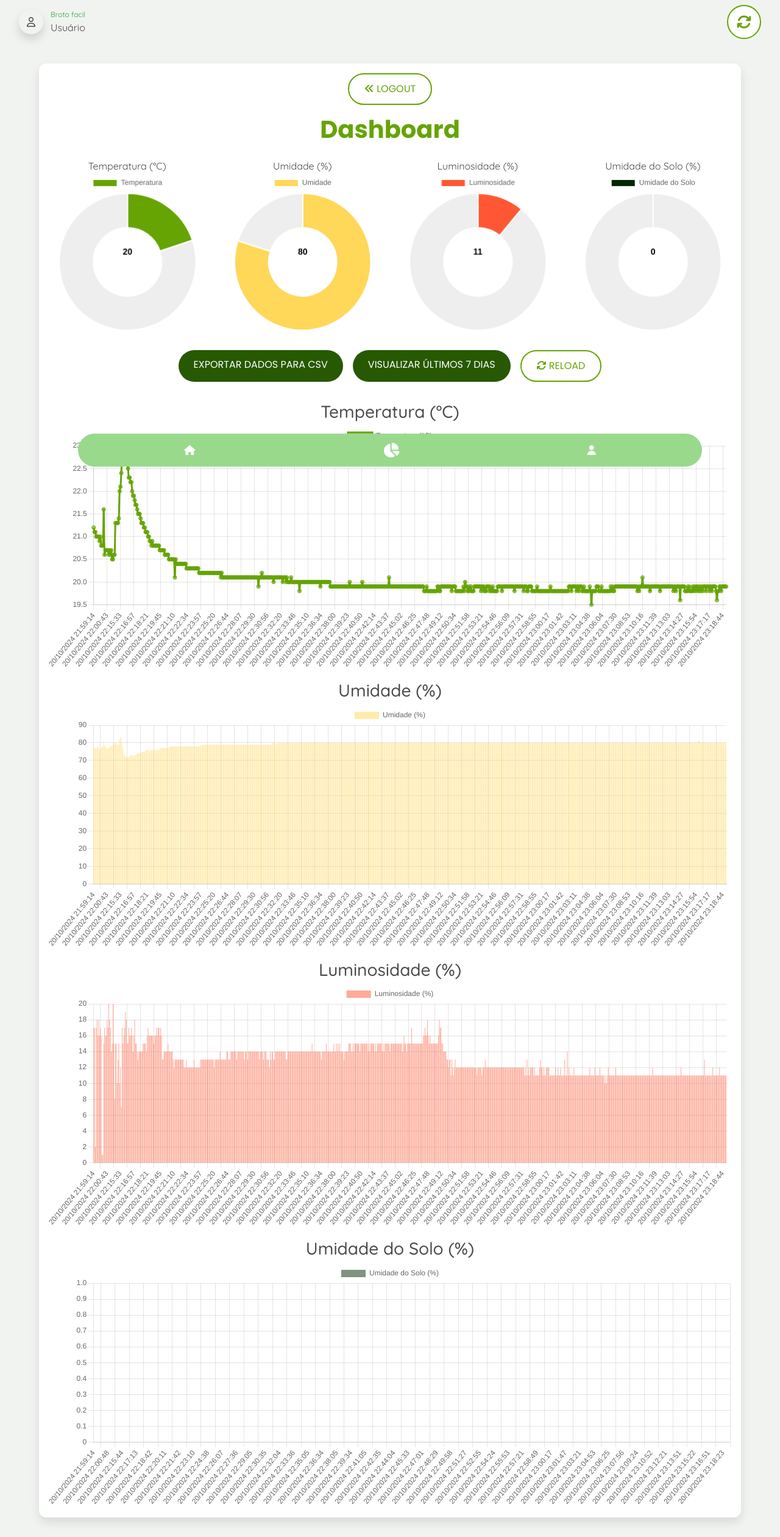
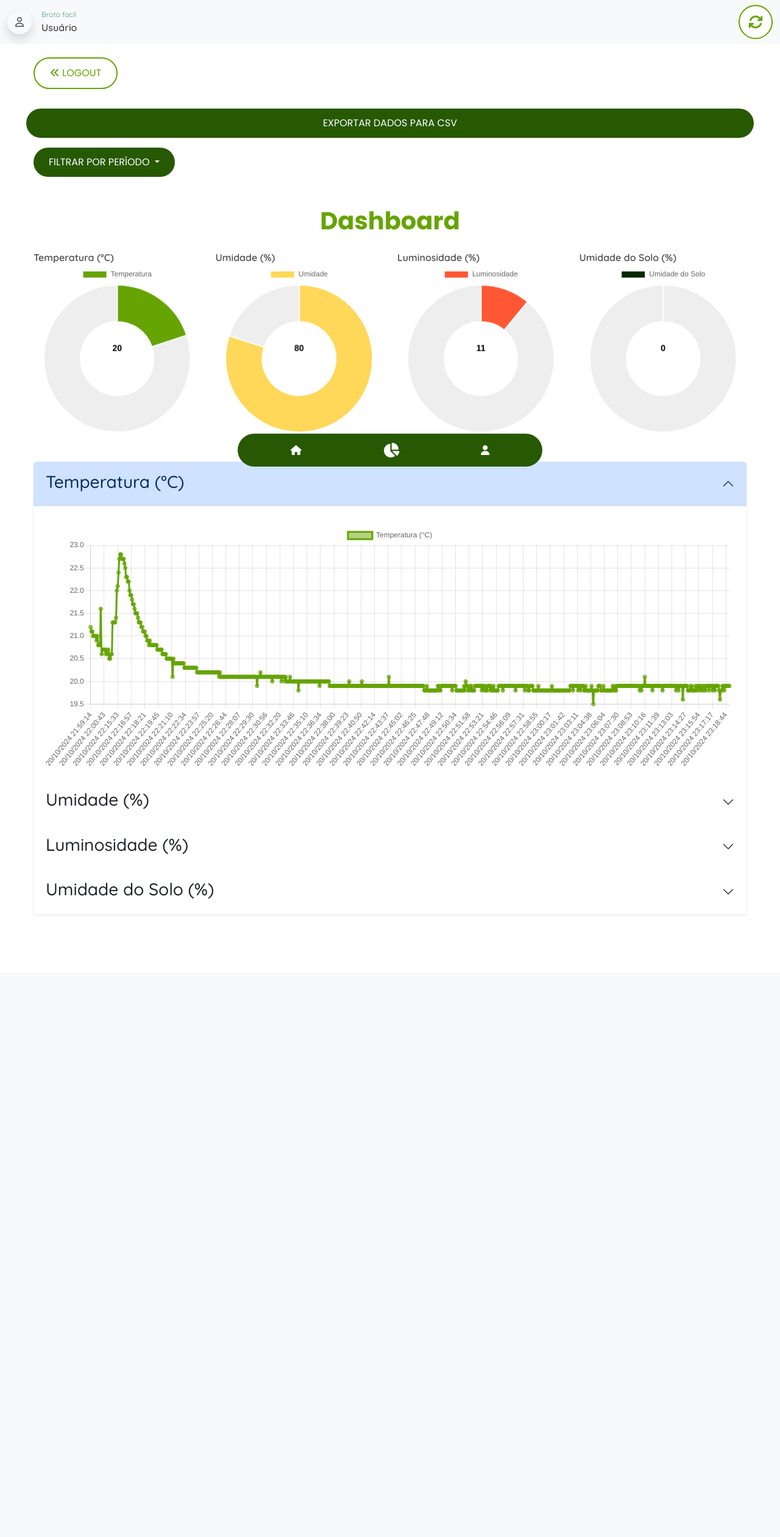
Before and after one commit to kevinwduran/esp32-brotofacil, a Flask app: page /dashboard in a window 1280 px wide. Shown: the whole page at 61% size. After the commit the page ends 1474 px from the top, so only its background shows below. Run offline with Flask 3, Linux system fonts and the light colour scheme; a user stored in the database is signed in; data comes from the database, SQL or seed files in the repository; some libraries are stand-ins or nearby versions.

Commit message:
Melhorias de layout

```diff
--- a/flask/app/controllers/dashboard.py
+++ b/flask/app/controllers/dashboard.py
@@ -1,4 +1,4 @@
-from flask import Blueprint, render_template, session, redirect, url_for
+from flask import Blueprint, render_template, session, redirect, url_for, request
 from datetime import datetime, timedelta
 from zoneinfo import ZoneInfo
 import plotly.graph_objs as go
@@ -13,10 +13,23 @@ dashboard_bp = Blueprint('dashboard', __name__)
 @login_required
 @role_required('admin')
 def dashboard():
-    DIAS_DE_FILTRAGEM = 7
-    data_limite = datetime.now(ZoneInfo('America/Sao_Paulo')) - timedelta(days=DIAS_DE_FILTRAGEM)
+    # Obter o parâmetro de filtragem da URL, padrão é 1 dia (24 horas)
+    filtro = request.args.get('filtro', default='1dia', type=str)
 
-    # Consultar os dados do banco para os últimos 7 dias
+    # Definir o limite de tempo com base no filtro selecionado
+    agora = datetime.now(ZoneInfo('America/Sao_Paulo'))
+    if filtro == '1hora':
+        data_limite = agora - timedelta(hours=1)
+    elif filtro == '1dia':
+        data_limite = agora - timedelta(days=1)
+    elif filtro == '7dias':
+        data_limite = agora - timedelta(days=7)
+    elif filtro == '1mes':
+        data_limite = agora - timedelta(days=30)
+    else:
+        data_limite = agora - timedelta(days=1)  # Padrão: 1 dia
+
+    # Consultar os dados do banco para o intervalo de tempo selecionado
     dados = DadosSensor.query.filter(DadosSensor.timestamp >= data_limite).order_by(DadosSensor.timestamp.asc()).all()
 
     # Extrair os valores dos dados
@@ -33,5 +46,6 @@ def dashboard():
         temperaturas=temperaturas,
         umidades=umidades,
         luminosidades=luminosidades,
-        umidadesolos=umidadesolos
+        umidadesolos=umidadesolos,
+        filtro=filtro  # Enviar o filtro selecionado ao template
     )
--- a/flask/app/static/styles.css
+++ b/flask/app/static/styles.css
@@ -26,14 +26,14 @@
 
 body {
     font-family: 'Quicksand', sans-serif;
-    background-color: #F1F3F0;
+
     color: #4a4a4a;
 }
 
 .block-content {
+    padding-top: 70px;
     display: flex;
     justify-content: center;
-    align-items: center;
     min-height: 100vh;
 }
 
@@ -42,7 +42,6 @@ body {
     max-width: 1200px;
     background-color: white;
     border-radius: 12px;
-    box-shadow: 0 8px 16px rgba(0, 0, 0, 0.1);
 }
 
 img {
@@ -109,7 +108,6 @@ img {
 
 
 .box-access {
-    max-width: 800px;
 }
 
 .cta-part {
@@ -119,12 +117,13 @@ img {
 
 .nav-bottom {
     position: fixed;
+    max-width: 500px;
     width: 80%;
     transform: translate(-50%, -50%);
     left: 50%;
     padding: 8px 25px;
     border-radius: 50px;
-    background-color: #98d98c;
+    background-color: #275902;
     z-index: 9999;
     bottom: 1%;
     display: flex;
--- a/flask/app/views/dashboard.html
+++ b/flask/app/views/dashboard.html
@@ -1,9 +1,26 @@
 {% extends "templates/layout.html" %} {% block title %}Dashboard - Broto Fácil{%
 endblock %} {% block content %}
-<div class="dashboard">
+<div class="container mt-4">
   <a class="text-start" href="{{ url_for('home.index') }}">
     <button class="btn btn-second"><i class="fa-solid fa-angles-left"></i> LOGOUT</button>
   </a>
+
+  <div class="row cta-part d-flex justify-content-center mt-3 mb-3">
+    <a href="{{ url_for('api.exportar_csv') }}" class="btn btn-custom">Exportar Dados para CSV</a>
+
+    <div class="dropdown">
+      <button class="btn btn-custom dropdown-toggle" type="button" id="filterButton" data-bs-toggle="dropdown" aria-expanded="false">
+        Filtrar por Período
+      </button>
+      <ul class="dropdown-menu" aria-labelledby="filterButton">
+        <li><a class="dropdown-item" href="{{ url_for('dashboard.dashboard', filtro='1hora') }}">Última 1 hora</a></li>
+        <li><a class="dropdown-item" href="{{ url_for('dashboard.dashboard', filtro='1dia') }}">Último 1 dia</a></li>
+        <li><a class="dropdown-item" href="{{ url_for('dashboard.dashboard', filtro='7dias') }}">Últimos 7 dias</a></li>
+        <li><a class="dropdown-item" href="{{ url_for('dashboard.dashboard', filtro='1mes') }}">Último 1 mês</a></li>
+      </ul>
+    </div>
+    </div>
+
   <h1 class="title text-center">Dashboard</h1>
 
   <!-- Gráficos Resumo -->
@@ -26,55 +43,92 @@ endblock %} {% block content %}
     </div>
   </div>
 
-  <div class="row cta-part d-flex justify-content-center mt-3 mb-3">
-      <a href="{{ url_for('api.exportar_csv') }}" class="btn btn-custom"
-      >Exportar Dados para CSV</a
-      >
-      <a href="{{ url_for('dashboard.dashboard') }}" class="btn btn-custom"
-        >Visualizar Últimos 7 Dias</a
-      >
-      <a href="{{ url_for('dashboard.dashboard') }}">
-        <button class="btn btn-second"><i class="fa-solid fa-arrows-rotate"></i> Reload</button>
-      </a>
-  </div>
+  <div class="accordion mt-5 border-0 shadow-sm" id="accordionExample">
+    <div class="accordion-item border-0">
+      <h2 class="accordion-header">
+        <button class="accordion-button" type="button" data-bs-toggle="collapse" data-bs-target="#collapseOne" aria-expanded="false" aria-controls="collapseOne">
+          <h3>Temperatura (°C)</h3>
+        </button>
+      </h2>
+      <div id="collapseOne" class="accordion-collapse collapse show" data-bs-parent="#accordionExample">
+        <div class="accordion-body">
 
            <!-- Gráfico de Temperatura -->
   <div class="row mt-3">
     <div class="col">
-      <h3>Temperatura (°C)</h3>
       <canvas id="chartTemperatura" class="chart-big"></canvas>
     </div>
   </div>
-
+        </div>
+      </div>
+    </div>
+    <div class="accordion-item border-0">
+      <h2 class="accordion-header">
+        <button class="accordion-button collapsed" type="button" data-bs-toggle="collapse" data-bs-target="#collapseTwo" aria-expanded="false" aria-controls="collapseTwo">
+          <h3>Umidade (%)</h3>
+        </button>
+      </h2>
+      <div id="collapseTwo" class="accordion-collapse collapse" data-bs-parent="#accordionExample">
+        <div class="accordion-body">
            <!-- Gráfico de Umidade -->
   <div class="row mt-3">
     <div class="col">
-      <h3>Umidade (%)</h3>
+
       <canvas id="chartUmidade" class="chart-big"></canvas>
     </div>
   </div>
-
+        </div>
+      </div>
+    </div>
+    <div class="accordion-item border-0">
+      <h2 class="accordion-header">
+        <button class="accordion-button collapsed" type="button" data-bs-toggle="collapse" data-bs-target="#collapseThree" aria-expanded="false" aria-controls="collapseThree">
+          <h3>Luminosidade (%)</h3>
+        </button>
+      </h2>
+      <div id="collapseThree" class="accordion-collapse collapse" data-bs-parent="#accordionExample">
+        <div class="accordion-body">
          <!-- Gráfico de Luminosidade -->
         <div class="row mt-3">
           <div class="col">
-      <h3>Luminosidade (%)</h3>
+
             <canvas id="chartLuminosidade" class="chart-big"></canvas>
           </div>
         </div>
+        </div>
+      </div>
+    </div>
 
+    <div class="accordion-item border-0">
+      <h2 class="accordion-header">
+        <button class="accordion-button collapsed" type="button" data-bs-toggle="collapse" data-bs-target="#collapseFour" aria-expanded="false" aria-controls="collapseFour">
+          <h3>Umidade do Solo (%)</h3>
+        </button>
+      </h2>
+      <div id="collapseFour" class="accordion-collapse collapse" data-bs-parent="#accordionExample">
+        <div class="accordion-body">
            <!-- Gráfico de Umidade do Solo -->
             <div class="row mt-3">
               <div class="col">
-      <h3>Umidade do Solo (%)</h3>
                 <canvas id="chartUmidadeSolo" class="chart-big"></canvas>
+              </div>
+            </div>
+          </div>
+        </div>
       </div>
     </div>
   </div>
 
 <!-- Estilos CSS -->
-<style>
-
-</style>
+<script>
+  // Captura o evento de clique no dropdown e redireciona para a rota com o filtro correto
+  document.querySelectorAll('.dropdown-item').forEach(item => {
+    item.addEventListener('click', function() {
+      const filterDays = this.getAttribute('data-filter'); // Obtém o valor de filtro (1, 7 ou 30)
+      window.location.href = `/dashboard?days=${filterDays}`;
+    });
+  });
+</script>
 
 <!-- Biblioteca Chart.js -->
 <script src="https://cdn.jsdelivr.net/npm/chart.js"></script>
--- a/flask/app/views/register.html
+++ b/flask/app/views/register.html
@@ -1,7 +1,7 @@
 {% extends "templates/layout.html" %} {% block title %}Registrar - Broto Fácil{%
 endblock %} {% block content %}
 
-<div class="container box-access p-4">
+<div class="container p-4">
   <h1 class="title">Registrar</h1>
   <form method="POST" action="">
     {{ form.hidden_tag() }}
--- a/flask/app/views/templates/layout.html
+++ b/flask/app/views/templates/layout.html
@@ -6,12 +6,13 @@
   <meta name="viewport" content="width=device-width, initial-scale=1.0" />
   <title>{% block title %}Meu Aplicativo{% endblock %}</title>
   <script src="https://cdn.jsdelivr.net/npm/chart.js"></script>
-  <link href="https://stackpath.bootstrapcdn.com/bootstrap/4.5.2/css/bootstrap.min.css" rel="stylesheet" />
+  <link href="https://cdn.jsdelivr.net/npm/bootstrap@5.3.3/dist/css/bootstrap.min.css" rel="stylesheet"
+    integrity="sha384-QWTKZyjpPEjISv5WaRU9OFeRpok6YctnYmDr5pNlyT2bRjXh0JMhjY6hW+ALEwIH" crossorigin="anonymous">
   <link rel="stylesheet" href="{{ url_for('static', filename='styles.css') }}" />
   <link rel="manifest" href="{{ url_for('static', filename='manifest.json') }}">
 </head>
 
-<body>
+<body class="pb-5 mb-5">
   <script>
     if ("serviceWorker" in navigator) {
       if (navigator.serviceWorker.controller) {
@@ -46,7 +47,7 @@
   {% endif %}
   {% endwith %}
 
-  <nav class="navbar navbar-expand-lg bg-body-tertiary ">
+  <nav class="navbar navbar-expand-lg bg-body-tertiary position-fixed w-100" style="z-index: 99999;">
     <div class="container-fluid">
       <div style="gap: 12px;" class="d-flex gap-3 align-items-center">
         <div class="shadow rounded-circle d-flex justify-content-center align-items-center"
@@ -62,7 +63,8 @@
           </span>
         </div>
       </div>
-      <a href="/" class="btn btn-second p-2 rounded-circle position-relative" style="height: 56px;width:56px" type="button">
+      <a href="{{ url_for('dashboard.dashboard') }}" class="btn btn-second p-2 rounded-circle position-relative" style="height: 56px;width:56px"
+        type="button">
         <i class="fa-solid fa-xl fa-arrows-rotate absolute-center"></i>
       </a>
   </nav>
@@ -72,24 +74,24 @@
   </div>
 
   <nav class="nav-bottom">
-    <a class="btn text-white">
+    <a href="{{ url_for('home.index') }}" class="btn text-white">
       <i class="fa-solid fa-house"></i>
     </a>
-    <a class="btn text-white">
+    <a href="{{ url_for('dashboard.dashboard') }}" class="btn text-white">
       <i class="fa-solid fa-chart-pie fa-xl"></i>
     </a>
-    <a class="btn text-white">
+    <a href="{{ url_for('auth.login') }}" class="btn text-white">
       <i class="fa-solid fa-user"></i>
     </a>
   </nav>
 
   <script src="https://code.jquery.com/jquery-3.5.1.slim.min.js"></script>
+  <link rel="stylesheet" href="https://cdnjs.cloudflare.com/ajax/libs/font-awesome/6.6.0/css/all.min.css"
+    integrity="sha512-Kc323vGBEqzTmouAECnVceyQqyqdsSiqLQISBL29aUW4U/M7pSPA/gEUZQqv1cwx4OnYxTxve5UMg5GT6L4JJg=="
+    crossorigin="anonymous" referrerpolicy="no-referrer" />
   <script src="https://cdn.jsdelivr.net/npm/@popperjs/core@2.11.8/dist/umd/popper.min.js"
     integrity="sha384-I7E8VVD/ismYTF4hNIPjVp/Zjvgyol6VFvRkX/vR+Vc4jQkC+hVqc2pM8ODewa9r"
     crossorigin="anonymous"></script>
-  <link rel="stylesheet" href="https://cdnjs.cloudflare.com/ajax/libs/font-awesome/6.6.0/css/all.min.css"
-    integrity="sha512-Kc323vGBEqzTmouAECnVceyQqyqdsSiqLQISBL29aUW4U/M7pSPA/gEUZQqv1cwx4OnYxTxve5UMg5GT6L4JJg=="
-    crossorigin="anonymous" referrerpolicy="no-referrer" />
   <script src="https://cdn.jsdelivr.net/npm/bootstrap@5.3.3/dist/js/bootstrap.min.js"
     integrity="sha384-0pUGZvbkm6XF6gxjEnlmuGrJXVbNuzT9qBBavbLwCsOGabYfZo0T0to5eqruptLy"
     crossorigin="anonymous"></script>
```
Lines whose indentation alone changed are shown as unchanged.
